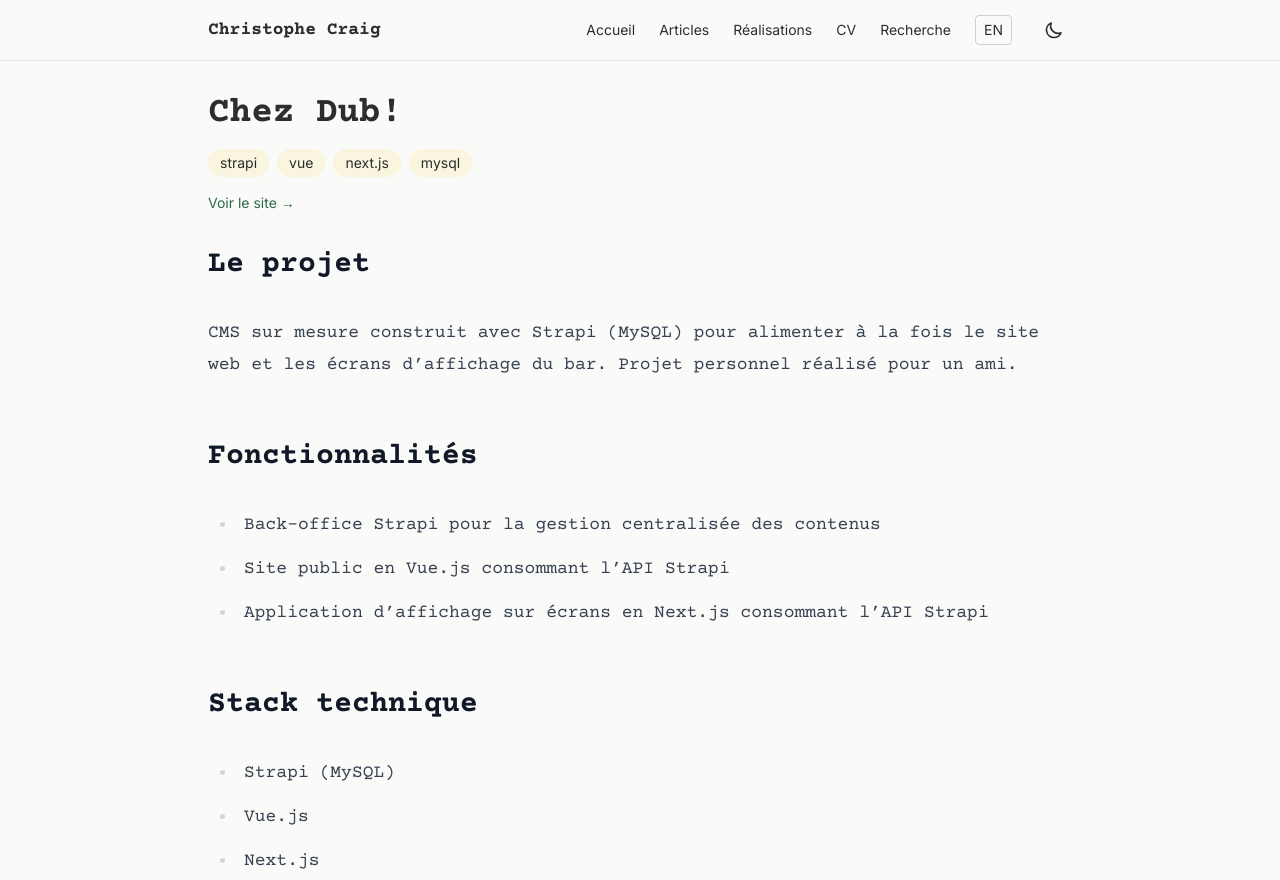
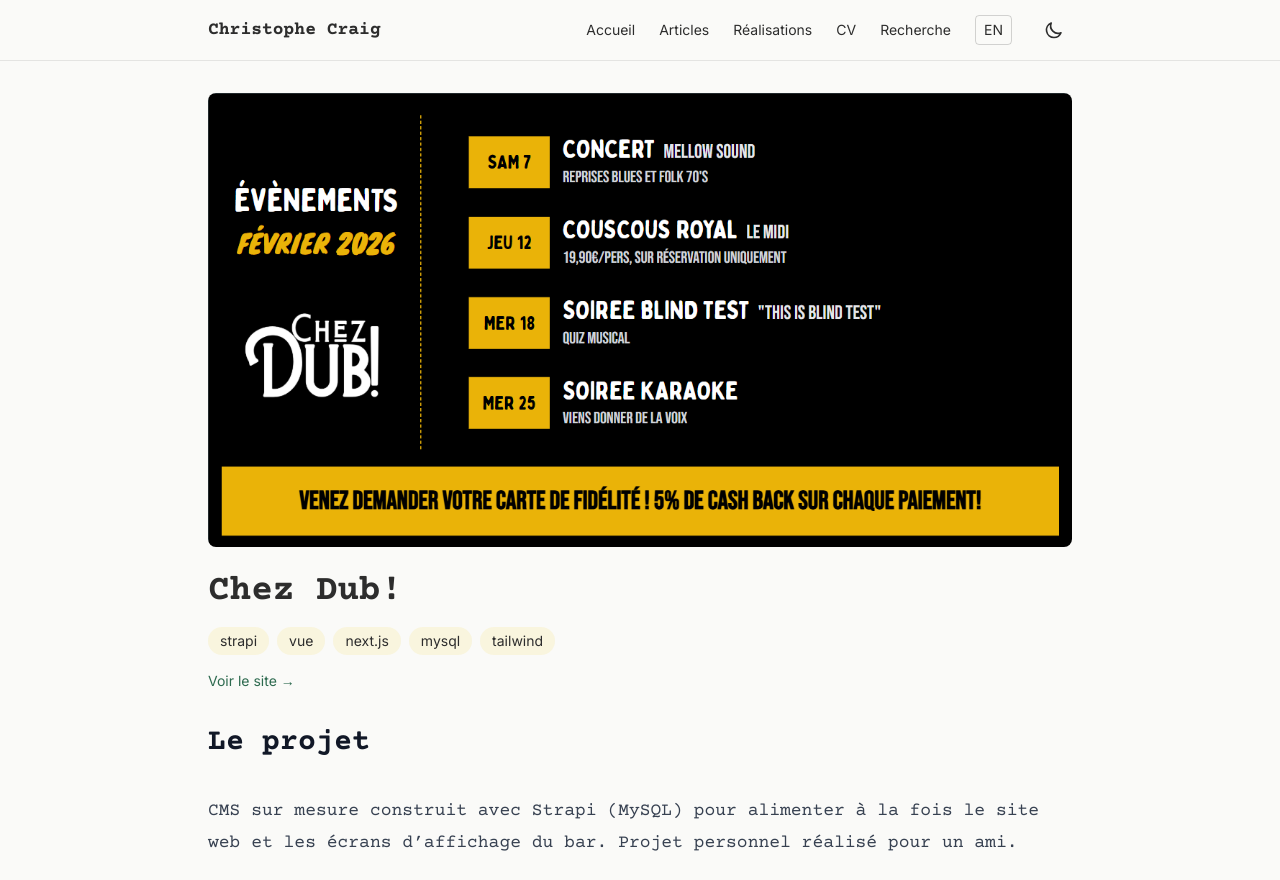
Before and after one commit to christophecraig/christophecraig.com, an Astro site: page /fr/realisations/chez-dub in a window 1280 px wide. Shown: the top 880 px of the page. Built offline with nearby package versions, Linux system fonts and the light colour scheme; Astro itself is replaced by a stand-in of ours.

Commit message:
Add realisation images, clickable cards, and image on detail pages
- Add images for chez-dub, coinchette, les-apprentis-agris
- Update frontmatter with image paths (FR + EN)
- Make ProjectCard image clickable, linking to the realisation
- Display image on realisation detail pages (FR + EN)

Co-Authored-By: Claude Opus 4.6 <noreply@anthropic.com>

```diff
--- a/src/components/ProjectCard.astro
+++ b/src/components/ProjectCard.astro
@@ -18,7 +18,9 @@ const t = useTranslations(lang);
 
 <article class="card-hover scroll-reveal p-6 rounded-lg border border-text-light/10 dark:border-text-dark/10 bg-white/50 dark:bg-white/5">
   {image && (
-    <img src={image} alt={title} class="w-full h-48 object-cover rounded mb-4" loading="lazy" />
+    <a href={getLocalizedPath(`/realisations/${slug}/`, lang)}>
+      <img src={image} alt={title} class="w-full h-48 object-cover rounded mb-4" loading="lazy" />
+    </a>
   )}
   <div class="flex flex-wrap gap-2 mb-3">
     {tags.map((tag) => (
--- a/src/content/realisations/en/chez-dub.md
+++ b/src/content/realisations/en/chez-dub.md
@@ -3,7 +3,7 @@ title: "Chez Dub!"
 description: "Custom CMS and website for a bar, with content management for display screens."
 date: 2024-06-01
 tags: ["strapi", "vue", "next.js", "mysql"]
-image: ""
+image: "/images/realisations/chez-dub.png"
 url: "https://chezdub.fr"
 lang: en
 featured: true
--- a/src/content/realisations/en/coinchette.md
+++ b/src/content/realisations/en/coinchette.md
@@ -3,7 +3,7 @@ title: "Coinchette"
 description: "Online coinche (French card game) web application."
 date: 2025-12-01
 tags: ["elixir", "phoenix", "tailwind"]
-image: ""
+image: "/images/realisations/coinchette.png"
 url: "https://coinchette-staging.onrender.com/"
 lang: en
 featured: true
--- a/src/content/realisations/en/les-apprentis-agris.md
+++ b/src/content/realisations/en/les-apprentis-agris.md
@@ -4,6 +4,7 @@ description: "Educational toolkit for agriculture careers."
 date: 2024-09-12
 tags: ["wordpress", "vite"]
 url: "https://apprentisagris.demainjeseraipaysan.fr"
+image: "/images/realisations/les-apprentis-agris.png"
 lang: en
 featured: true
 ---
--- a/src/content/realisations/fr/chez-dub.md
+++ b/src/content/realisations/fr/chez-dub.md
@@ -2,8 +2,8 @@
 title: "Chez Dub!"
 description: "CMS sur mesure et site web pour un bar, avec gestion de contenus pour écrans."
 date: 2024-06-01
-tags: ["strapi", "vue", "next.js", "mysql"]
-image: ""
+tags: ["strapi", "vue", "next.js", "mysql", "tailwind"]
+image: "/images/realisations/chez-dub.png"
 url: "https://chezdub.fr"
 lang: fr
 featured: true
--- a/src/content/realisations/fr/coinchette.md
+++ b/src/content/realisations/fr/coinchette.md
@@ -3,8 +3,9 @@ title: "Coinchette"
 description: "Application web de belote coinchée en ligne."
 date: 2025-12-01
 tags: ["elixir", "phoenix", "tailwind"]
-image: ""
+image: "/images/realisations/coinchette.png"
 url: "https://coinchette-staging.onrender.com/"
+repo: "https://github.com/christophecraig/coinchette"
 lang: fr
 featured: true
 ---
--- a/src/content/realisations/fr/les-apprentis-agris.md
+++ b/src/content/realisations/fr/les-apprentis-agris.md
@@ -4,6 +4,7 @@ description: "Le kit pédagogique des métiers de l'agriculture."
 date: 2024-09-12
 tags: ["wordpress", "vite"]
 url: "https://apprentisagris.demainjeseraipaysan.fr"
+image: "/images/realisations/les-apprentis-agris.png"
 lang: fr
 featured: true
 ---
--- a/src/pages/en/realisations/[...slug].astro
+++ b/src/pages/en/realisations/[...slug].astro
@@ -21,6 +21,9 @@ const { Content } = await project.render();
 <BaseLayout title={`${project.data.title} — Christophe Craig`} description={project.data.description}>
   <article class="scroll-reveal">
     <header class="mb-8">
+      {project.data.image && (
+        <img src={project.data.image} alt={project.data.title} class="w-full rounded-lg mb-6" loading="lazy" />
+      )}
       <h1 class="text-3xl md:text-4xl font-bold mb-4">{project.data.title}</h1>
       {project.data.tags.length > 0 && <TagList tags={project.data.tags} />}
       <div class="flex gap-4 mt-4 font-sans text-sm">
--- a/src/pages/fr/realisations/[...slug].astro
+++ b/src/pages/fr/realisations/[...slug].astro
@@ -21,6 +21,9 @@ const { Content } = await project.render();
 <BaseLayout title={`${project.data.title} — Christophe Craig`} description={project.data.description}>
   <article class="scroll-reveal">
     <header class="mb-8">
+      {project.data.image && (
+        <img src={project.data.image} alt={project.data.title} class="w-full rounded-lg mb-6" loading="lazy" />
+      )}
       <h1 class="text-3xl md:text-4xl font-bold mb-4">{project.data.title}</h1>
       {project.data.tags.length > 0 && <TagList tags={project.data.tags} />}
       <div class="flex gap-4 mt-4 font-sans text-sm">
```
Also changed, not shown: public/images/realisations/chez-dub.png (added), public/images/realisations/coinchette.png (added), public/images/realisations/les-apprentis-agris.png (added).
